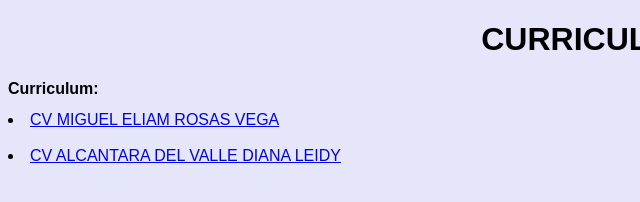
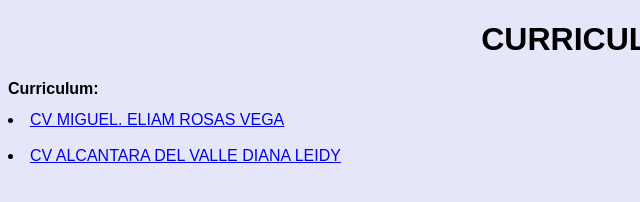
Before and after one commit to eliamvega/Practica2_equipo11, a plain HTML site: page Practica2/index.html in a window 1280 px wide. Shown: the full height of the page, 0-640 px from the left. Drawn offline with Linux system fonts and the light colour scheme.

Commit message:
Update index.html

```diff
--- a/Practica2/index.html
+++ b/Practica2/index.html
@@ -17,6 +17,6 @@
 
 			<nav>
                <h2>Curriculum:</h2>
-				<li><a href="Cv.html" class="menu">CV MIGUEL ELIAM ROSAS VEGA</a> </li><br/>
+				<li><a href="Cv.html" class="menu">CV MIGUEL. ELIAM ROSAS VEGA</a> </li><br/>
 				<li><a href="CV_ALCANTARA.html" class="menu">CV ALCANTARA DEL VALLE DIANA LEIDY<a> </li> <br/>
 	        </nav>
```
